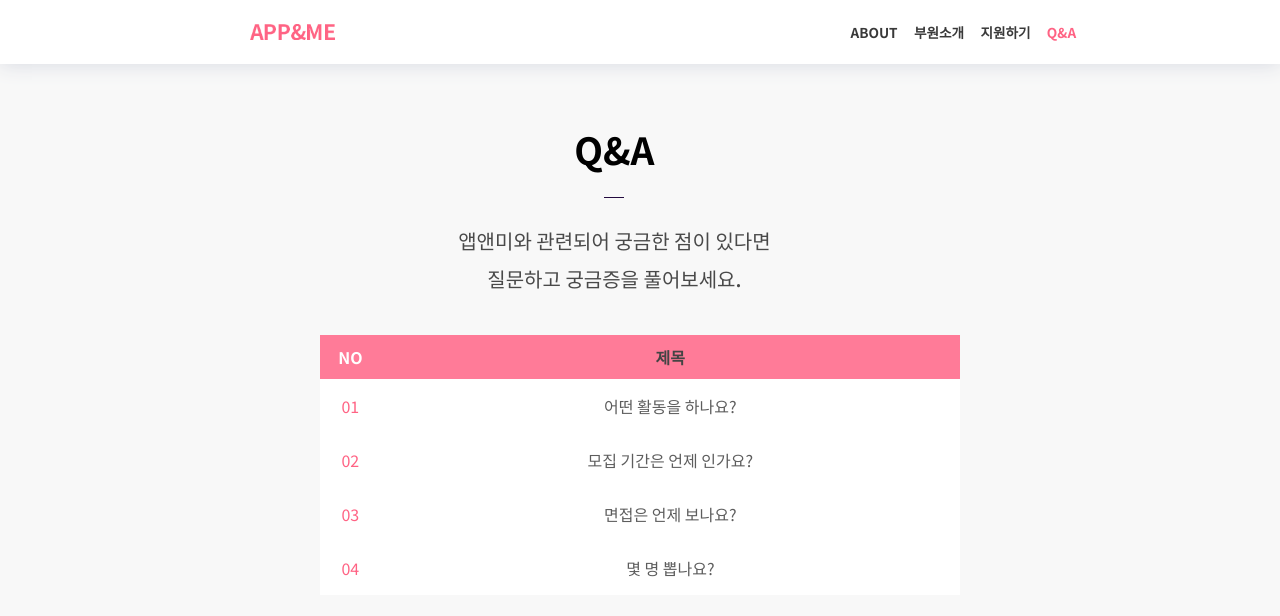
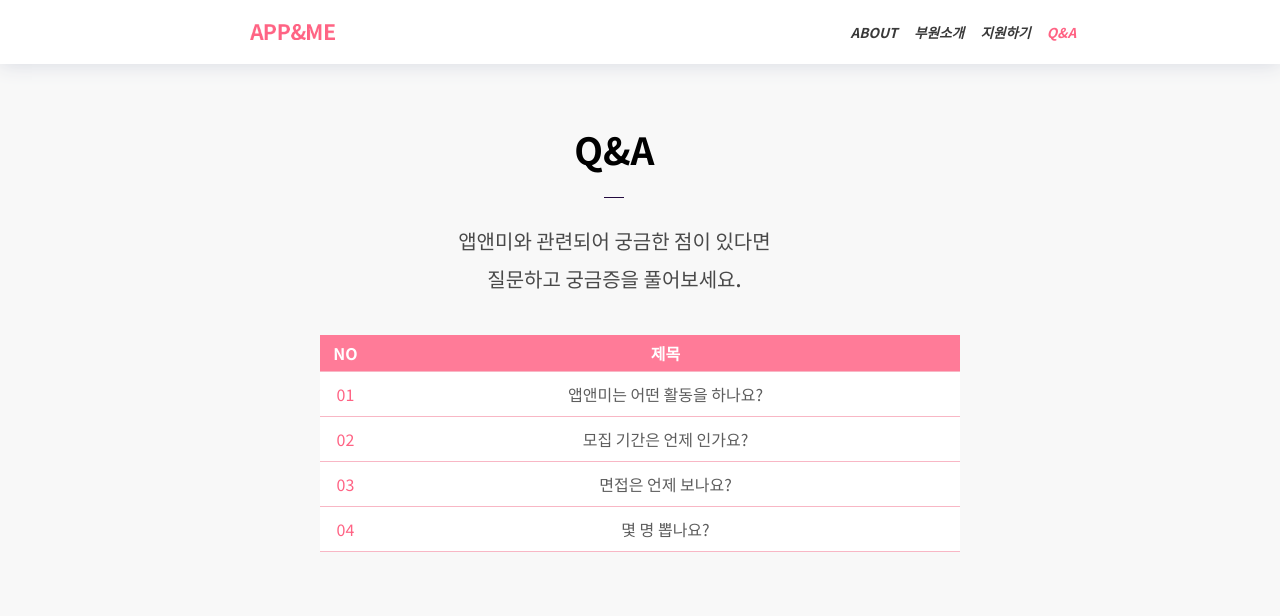
Before and after one commit to ccomangi2/2021_App_and_Me_Web, a PHP site: page /qna.php in a window 1280 px wide. Shown: the top 616 px of the page. Run offline with PHP 8.4, Linux system fonts and the light colour scheme.

Commit message:
qna 화면 완료

```diff
--- a/css/qna.css
+++ b/css/qna.css
@@ -52,8 +52,7 @@ table {
 }
 
 th{
-  /* color:#B3B3B3; */
-  padding: 10px;
+  padding: 6px;
 }
 
 #no{
@@ -63,12 +62,12 @@ th{
 
 #head{
   width: 30%;
-  color:#444444;
+  color:#ffffff;
 }
 
 td {
   color:#5D5D5D;
-  padding: 15px;
+  padding: 10px;
 }
 
 .box{
@@ -96,9 +95,15 @@ td {
   line-height: 10mm;
 }
 
-.group{
-  bottom: 2%; left: 72%;
-  position: relative;
+#line{
+  border-bottom: 1px solid #f8b7c5;
+}
+
+span{
+  color:#FF6384;
+  font-size: 17pt;
+  font-style: italic;
+  font-weight: 700;
 }
 
 /* mobile reactive web */
--- a/qna.php
+++ b/qna.php
@@ -36,37 +36,41 @@
           <th id="head">제목</th>
         </tr>
       </thread>
-      <tbody align="center" bgcolor="#ffffff">
-        <tr id="line">
+      <tbody bgcolor="#ffffff">
+        <tr id="line" align="center">
           <td id="no" class="no1_Q">01</td>
-          <td class="no1_Q">어떤 활동을 하나요?</td>
+          <td class="no1_Q">앱앤미는 어떤 활동을 하나요?</td>
         </tr>
-        <tr id="line">
-          <td class="no1_A" colspan="2" style="display:none;">답</td>
+        <tr id="line" align="left">
+          <td class="no1_A" colspan="2" style="display:none;">
+          <span>&nbsp;A.&nbsp;&nbsp;</span>다양한 외부 공모전과 앱/아이디어 경진 대회에 참가할 수 있고, 특강/세미나 등 여러 가지 행사에도 참여할 수 있습니다. 그 외에도 동아리 내에서 전공 관련 스터디를 진행합니다.</td>
         </tr>
 
-        <tr id="line">
+        <tr id="line" align="center">
           <td id="no" class="no2_Q">02</td>
           <td class="no2_Q">모집 기간은 언제 인가요?</td>
         </tr>
-        <tr id="line">
-          <td class="no2_A" colspan="2" style="display:none;">답</td>
+        <tr id="line" align="left">
+          <td class="no2_A" colspan="2" style="display:none;">
+          <span>&nbsp;A.&nbsp;&nbsp;</span>2021년 03월 23일 부터 2021년 04월 02일까지 입니다.</td>
         </tr>
 
-        <tr id="line">
+        <tr id="line" align="center">
           <td id="no" class="no3_Q">03</td>
           <td class="no3_Q">면접은 언제 보나요?</td>
         </tr>
-        <tr id="line">
-          <td class="no3_A" colspan="2" style="display:none;">답</td>
+        <tr id="line" align="left">
+          <td class="no3_A" colspan="2" style="display:none;">
+          <span>&nbsp;A.&nbsp;&nbsp;</span>2021년 03월 27일 토요일에 zoom으로 면접 진행합니다.</td>
         </tr>
 
-        <tr id="line">
+        <tr id="line" align="center">
           <td id="no" class="no4_Q">04</td>
           <td class="no4_Q">몇 명 뽑나요?</td>
         </tr>
-        <tr id="line">
-          <td class="no4_A" colspan="2" style="display:none;">답</td>
+        <tr id="line" align="left">
+          <td class="no4_A" colspan="2" style="display:none;">
+          <span>&nbsp;A.&nbsp;&nbsp;</span>디자인과는 2명, 개발과는 과 상관없이 4명으로 총 6명 뽑습니다.</td>
         </tr>
       </tbody>
     </table>
```
